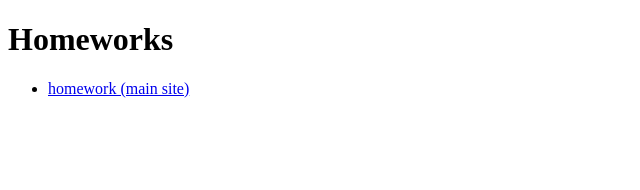
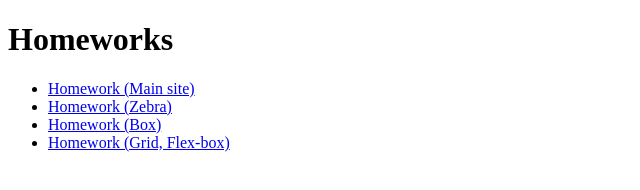
Before and after one commit to Mashaavan/Mashaavan.github.io, a plain HTML site: page Ссылки/index.html in a window 1280 px wide. Shown: the whole page, without its empty margins (0-640 px from the left). Drawn offline with Linux system fonts and the light colour scheme.

Commit message:
Update index.html

```diff
--- a/Ссылки/index.html
+++ b/Ссылки/index.html
@@ -10,8 +10,17 @@
 	<h1>Homeworks</h1>
 	<ul>
 	<li>
-	<a href="https://mashaavan.github.io/">homework (main site)</a>
+	<a target="blank" href="https://mashaavan.github.io">Homework (Main site)</a>
 	</li>
+	<li>
+		<a target="blank" href="https://mashaavan.github.io/zebra/index.html">Homework (Zebra)</a>
+		</li>
+		<li>
+			<a target="blank" href="https://mashaavan.github.io/box.html">Homework (Box)</a>
+			</li>
+			<li>
+				<a target="blank" href="https://mashaavan.github.io/Grid/index5.html">Homework (Grid, Flex-box)</a>
+				</li>
 </ul>
 </body>
 </html>
```
